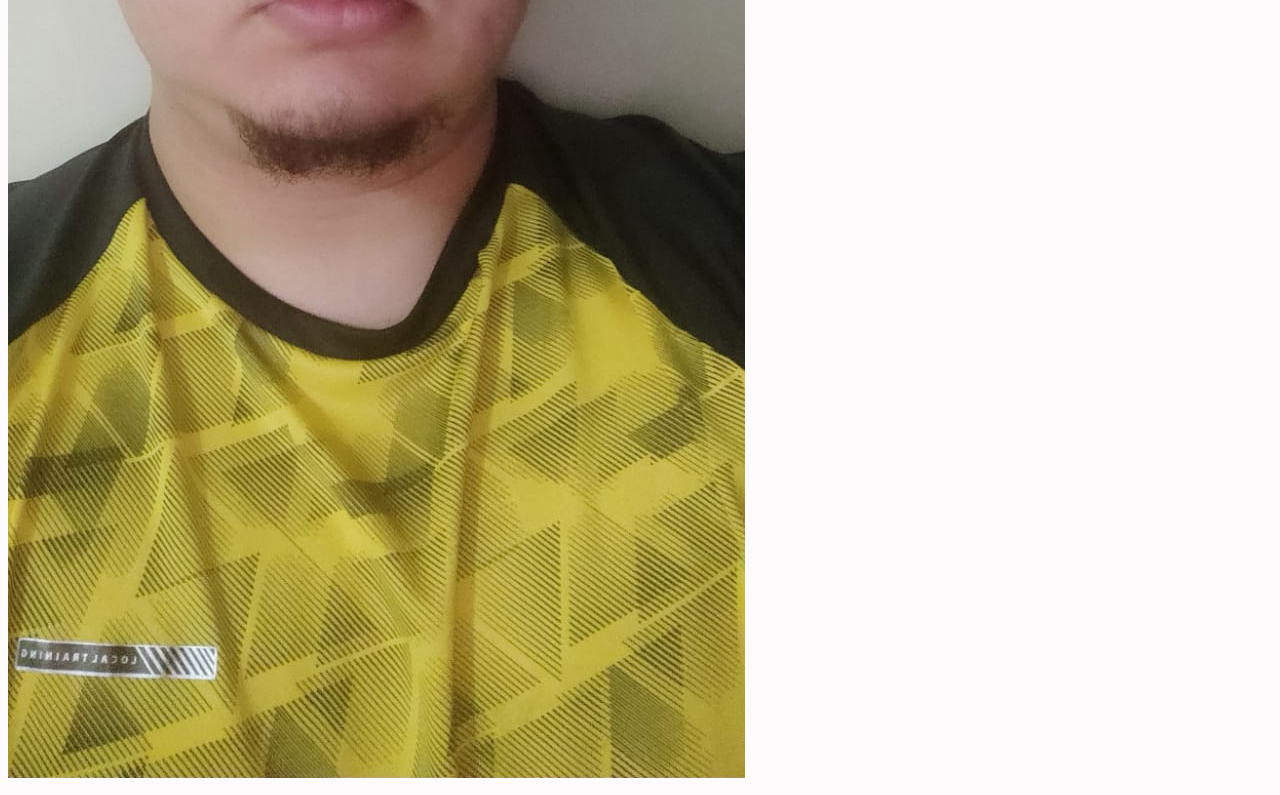
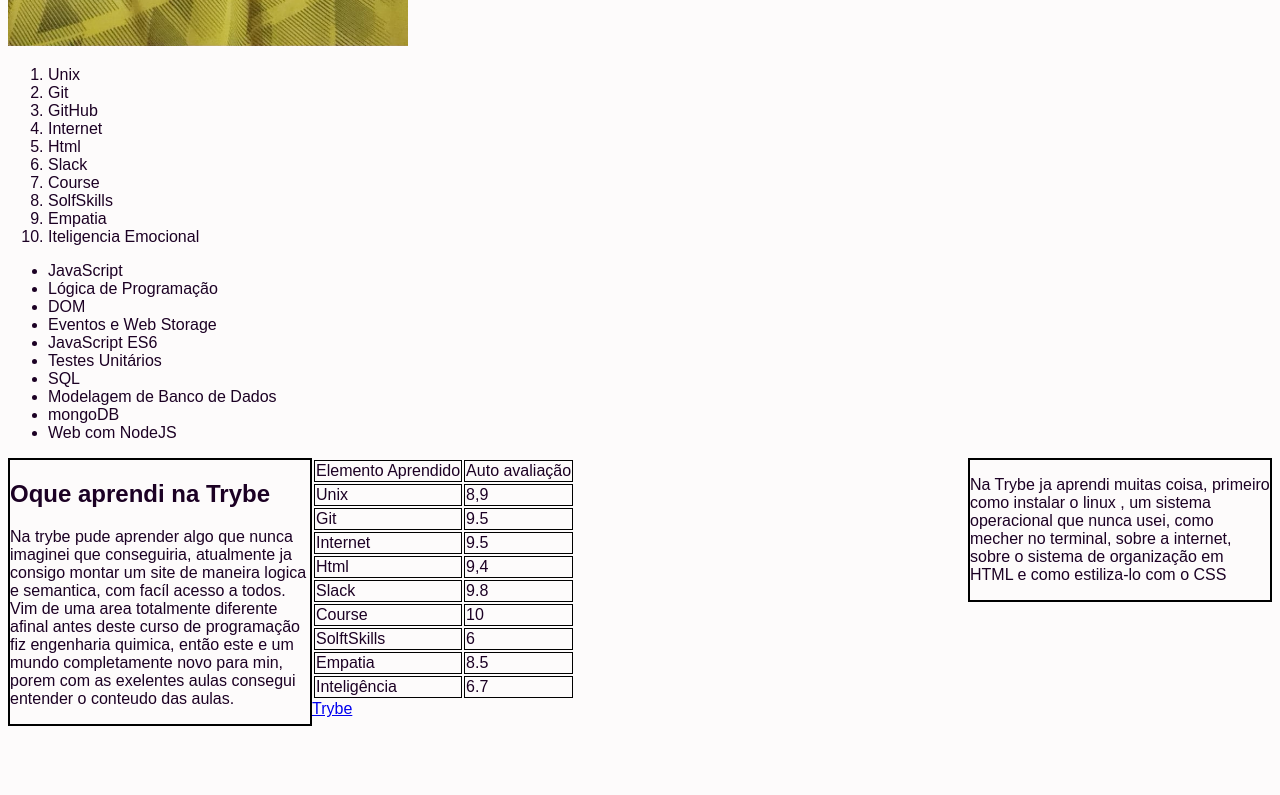
Before and after one commit to tryber/sd-015-b-project-lessons-learned, a website: page index.html in a window 1280 px wide. Shown: the part 830-1625 px from the top of the page. After the commit the page ends 1556 px from the top, so only its background shows below. Drawn offline with Linux system fonts and the light colour scheme.

Commit message:
até o elemento 14

```diff
--- a/index.html
+++ b/index.html
@@ -13,7 +13,9 @@
     </header>
 
     <section>
-        <img id="minha_foto" src="Foto.jpeg">
+        <img id="minha_foto" src="Foto.jpeg" width="400"
+        alt="Sou mestiço, uso oculos e na imagem estou de camisa amarela com mangas pretas">
+
         <ol id="licoes_aprendidas">
             <li>Unix</li>
             <li>Git</li>
@@ -41,7 +43,7 @@
         </ul>
 
     </section>
-    <article>
+    <article class="oqueaprendi">
         <h1>Oque aprendi na Trybe</h1>
         <p>
             Na trybe pude aprender algo que nunca imaginei que conseguiria,
@@ -53,15 +55,52 @@
         </p>
     </article>
 
+
         <aside>
-            <section>
                 <p>
                     Na Trybe ja aprendi muitas coisa,
                     primeiro como instalar o linux , um sistema operacional que nunca usei,
                     como mecher no terminal, sobre a internet, sobre o sistema de organização em HTML e como estiliza-lo com o CSS
                 </p>
-            </section>
         </aside>
+
+        <section>
+            <table>
+                <title>Auto avaliação</title>
+                <tr>
+                    <td>Elemento Aprendido</td><td>Auto avaliação</td>
+                </tr>
+                <tr>
+                    <td>Unix</td>
+                    <td>8,9</td>
+                </tr>
+                <tr>
+                    <td>Git</td><td>9.5</td>
+                </tr>
+                <tr>
+                    <td>Internet</td><td>9.5</td>
+                </tr>
+                <tr>
+                    <td>Html</td><td>9,4</td>
+                </tr>
+                <tr>
+                    <td>Slack</td><td>9.8</td>
+                </tr>
+                <tr>
+                    <td>Course</td><td>10</td>
+                </tr>
+                <tr>
+                    <td>SolftSkills</td><td>6</td>
+                </tr>
+                <tr>
+                    <td>Empatia</td><td>8.5</td>
+                </tr>
+                <tr>
+                    <td>Inteligência</td><td>6.7</td>
+                </tr>
+            </table>
+        </section>
+
     <footer id="rodape">
         <a href="https://www.betrybe.com/" target="_blank">Trybe</a>
 
--- a/style.css
+++ b/style.css
@@ -1,7 +1,38 @@
 body{
     background-color: rgb(253, 251, 251);
+    font-family: fantasy;
+    color:rgb(28, 1, 36);
+    line-height: normal;
 }
 header{
         position: fixed;
         margin-top: 0px;
+        background-color: green;
+        border: 5px solid darkgreen;
 }
+
+table tr td{
+    border: 1px solid black;
+}
+
+table tr:hover:nth-child(odd){
+    background-color: black;
+    color: white;
+}
+table tr:hover:nth-child(even){
+    background-color: rgb(1, 1, 48);
+    color: white;
+}
+
+.oqueaprendi{
+    border: 2px solid black;
+    display: block;
+    float: left;
+    width: 300px;
+}
+aside{
+    display: block;
+    float: right;
+    width: 300px;
+    border: 2px solid black
+}
```
